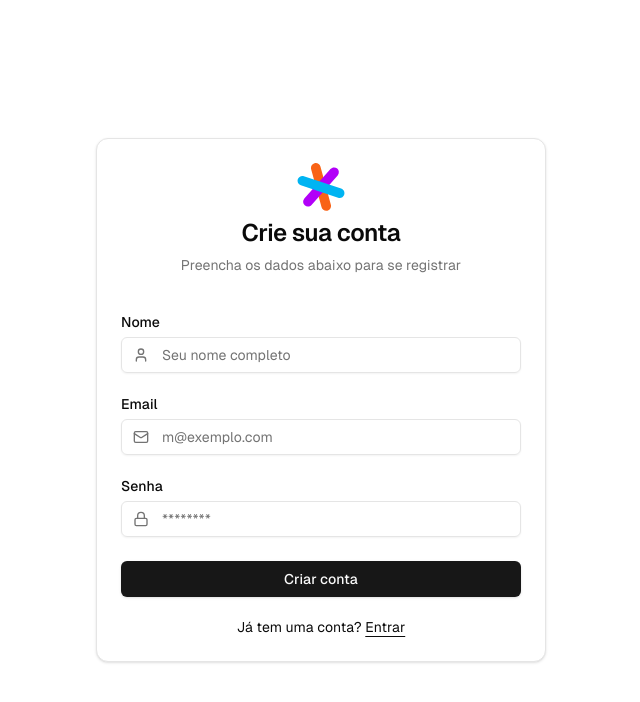
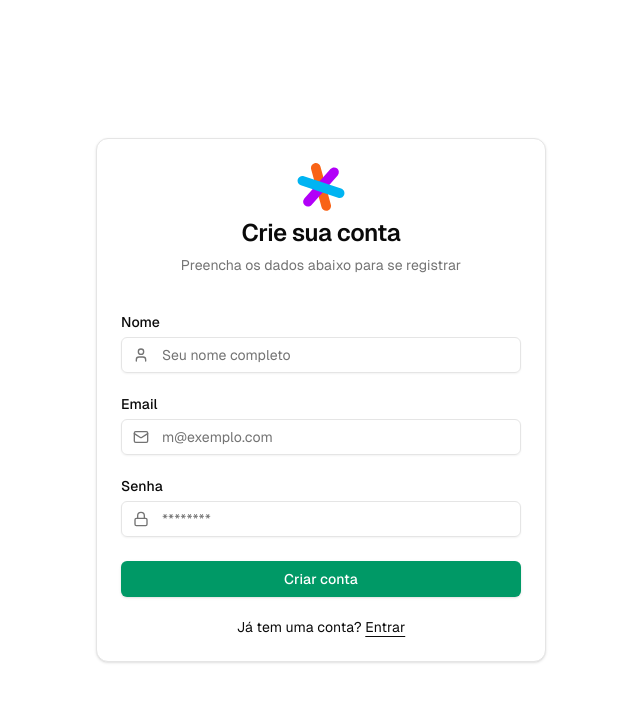
Before and after one commit to jsgarcia-dev/monorepo, a Next.js app in the folder apps/web/: page /auth/sign-up in a window 1280 px wide. Shown: the top 702 px of the page, without its empty margins (352-992 px from the left). Built offline with nearby package versions, Linux system fonts and the light colour scheme.

Commit message:
feat: add credentials provider and update signup form

```diff
--- a/apps/web/auth.ts
+++ b/apps/web/auth.ts
@@ -1,5 +1,10 @@
 import NextAuth from 'next-auth';
+import Credentials from "next-auth/providers/credentials"
 
 export const { handlers, signIn, signOut, auth } = NextAuth({
-  providers: [],
+  providers: [
+    Credentials({
+
+    })
+  ],
 });
--- a/apps/web/components/auth/signup-form.tsx
+++ b/apps/web/components/auth/signup-form.tsx
@@ -75,7 +75,10 @@
               </div>
               {formState?.success && <FormSuccess message={formState.success} />}
               {formState?.error && <FormError message={formState.error} />}
-              <Button type="submit" className="w-full">
+              <Button
+                type="submit"
+                className="w-full bg-emerald-600 text-white hover:bg-emerald-700"
+              >
                 {isPending ? 'Criando conta...' : 'Criar conta'}
               </Button>
             </div>
```
Also changed, not shown: apps/web/schemas/index.ts (line endings or trailing spaces).
